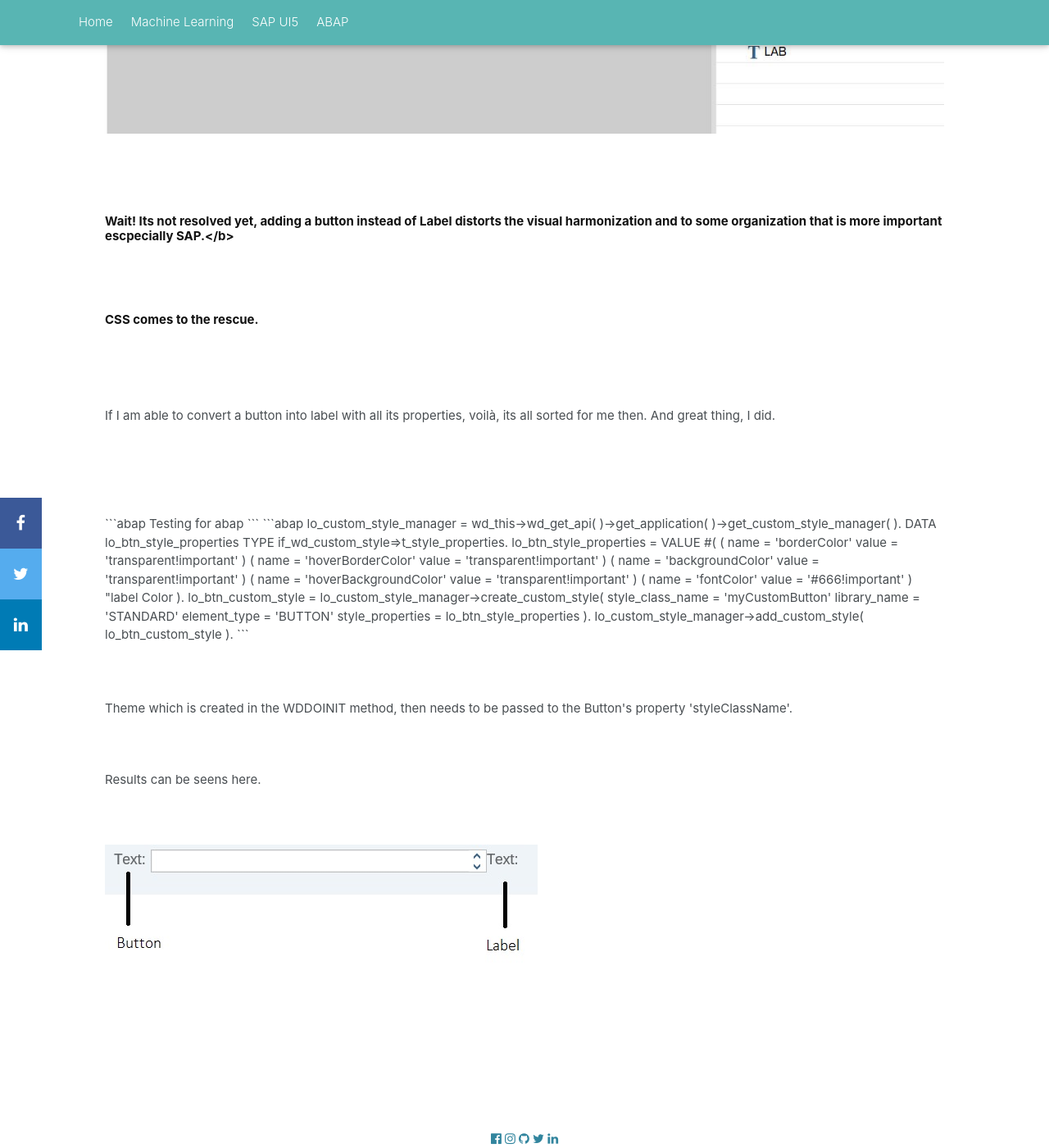
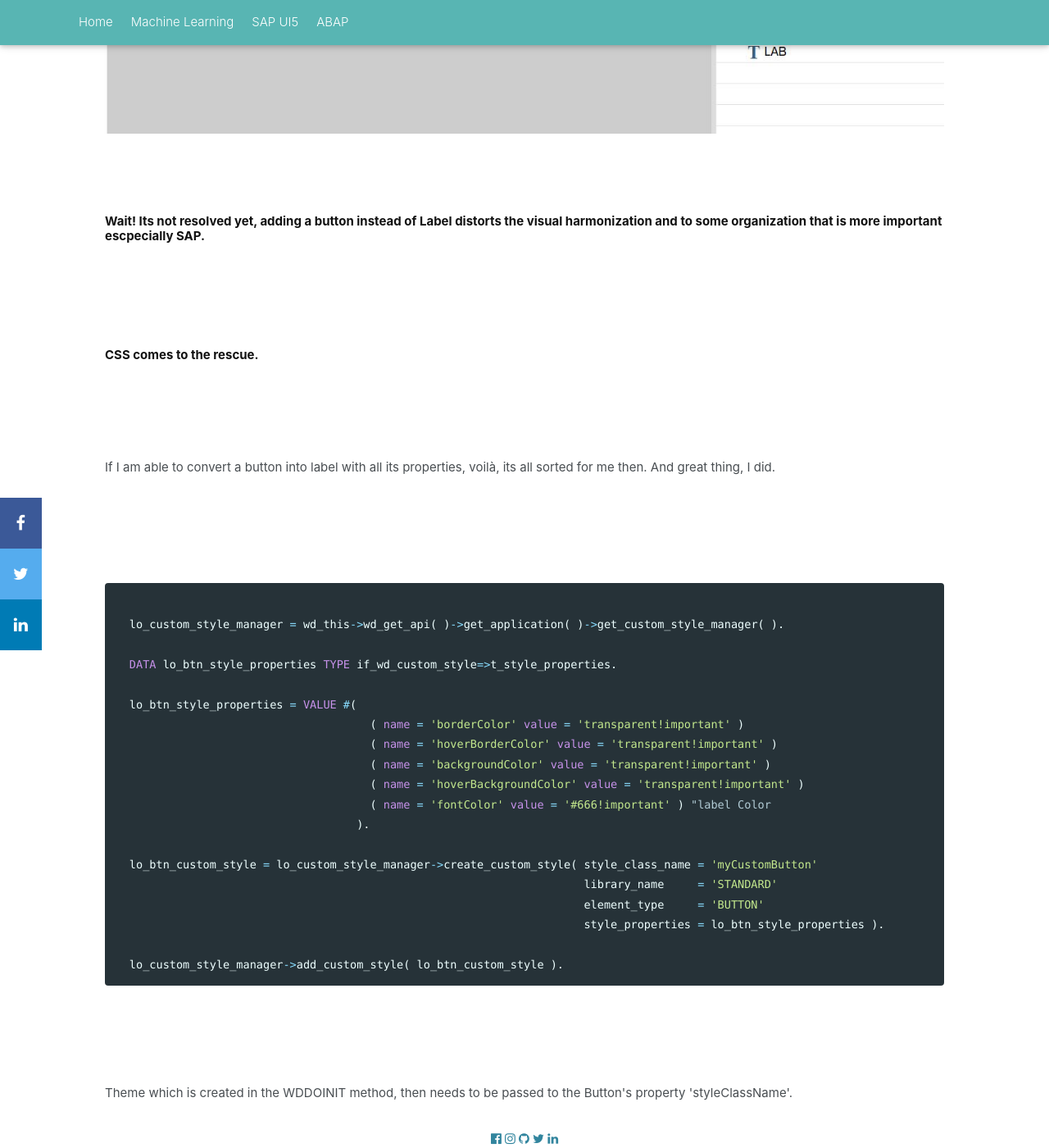
Before and after one commit to GauravChaudhary1/portfolio, a Jekyll site: the page built from _posts/2020-01-06-WebDynproCSS.md, in a window 1280 px wide and 1400 px high, scrolled down 1661 px. Shown: the whole window at 82% size. Built offline with Jekyll 4.4.1, drawn with Linux system fonts in a browser that asks for light colours; nearby versions of some CDN libraries; our own code applies the rules of GitHub Pages for plain Markdown files; library files that are not in the unit come from our copies.

Commit message:
Update 2020-01-06-WebDynproCSS.md

````diff
--- a/_posts/2020-01-06-WebDynproCSS.md
+++ b/_posts/2020-01-06-WebDynproCSS.md
@@ -26,16 +26,12 @@ Since, in Webdynpro, I could not access 'onClick' event of the UI element and ne
 <br><br><br><br>
 <img src="{{site.url}}{{site.baseurl}}/images/ABAP/20200106/4.JPG">
 <br><br><br><br>
-<h3>Wait! Its not resolved yet, adding a button instead of Label distorts the visual harmonization and to some organization that is more important escpecially SAP.</b>
+<h3>Wait! Its not resolved yet, adding a button instead of Label distorts the visual harmonization and to some organization that is more important escpecially SAP.</h3>
 <br><br><br><br>
 <h3>CSS comes to the rescue.</h3>
 <br><br><br><br>
 <p>If I am able to convert a button into label with all its properties, voilà, its all sorted for me then. And great thing, I did.</p>
 <br><br><br><br>
-
-```abap
-Testing for abap
-```
 
 ```abap
 
````
